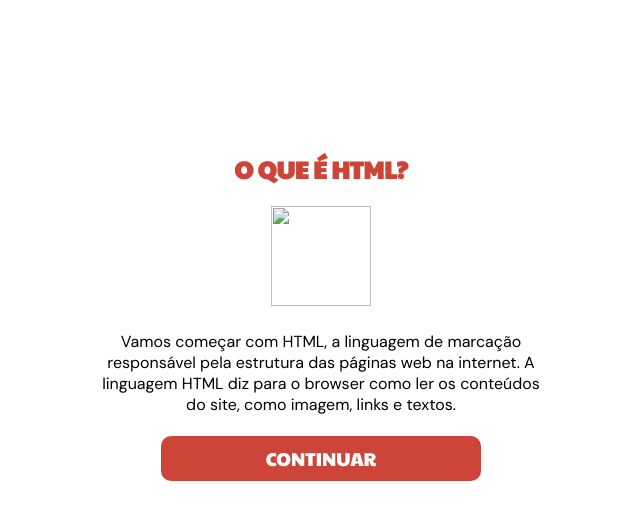
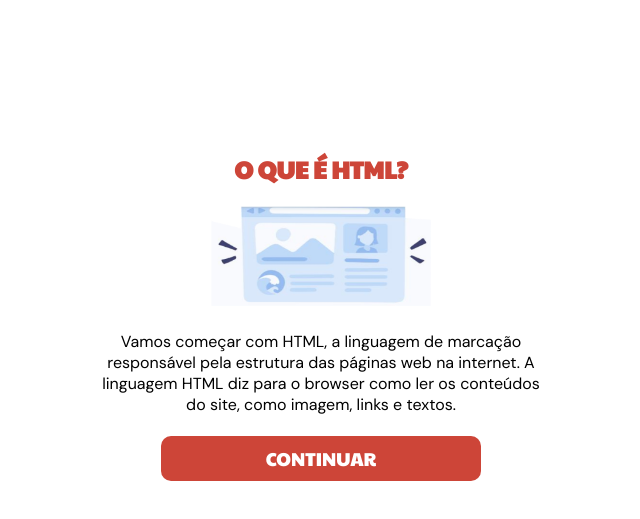
Before and after one commit to gaugsouza/banzo, a website: page jogo.html in a window 1280 px wide. Both pictures are taken after a click on the button "CONTINUAR". Shown: the part 109-628 px from the top of the page, without its empty margins (319-959 px from the left). Drawn offline with Linux system fonts and the light colour scheme; a web font is replaced by a local one.

Commit message:
Game core

```diff
--- a/jogo.css
+++ b/jogo.css
@@ -63,7 +63,11 @@ aside p {
 }
 
 .imagem {
-    width: 100px;
+    width: 120px;
+}
+
+.posImagem {
+    width: 220px;
 }
 
 #botaoCont {
@@ -74,3 +78,8 @@ aside p {
     padding-top: 30px;
     width: 230px;
 }
+
+#botao1:hover{
+    transition: 0.3s;
+    background-color: #000000;
+}
--- a/jogo.js
+++ b/jogo.js
@@ -9,6 +9,7 @@ let botao1 = document.getElementById('botao1')
 function mudarImagem() {
     h1.innerHTML = "O QUE É HTML?"
     p.innerHTML = "Vamos começar com HTML, a linguagem de marcação responsável pela estrutura das páginas web na internet. A linguagem HTML diz para o browser como ler os conteúdos do site, como imagem, links e textos."
+    imagem.classList.replace("imagem", "posImagem");
     imagem.src = "./images/template.png"
     segundoBotao.style.display = 'block'
     botao1.style.display = 'none'
```
Also changed, not shown: images/template.png (added).
